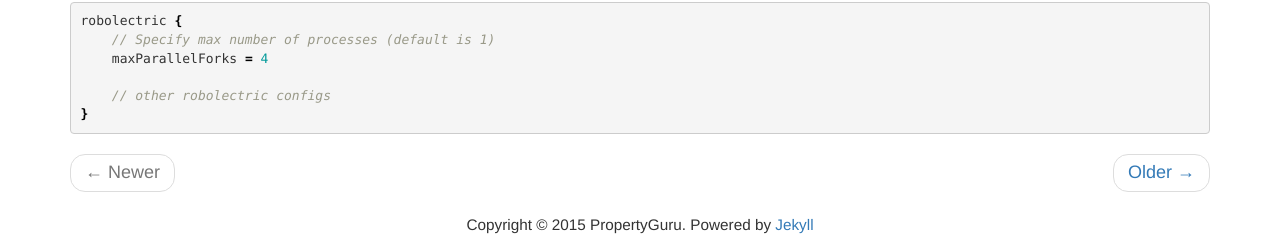
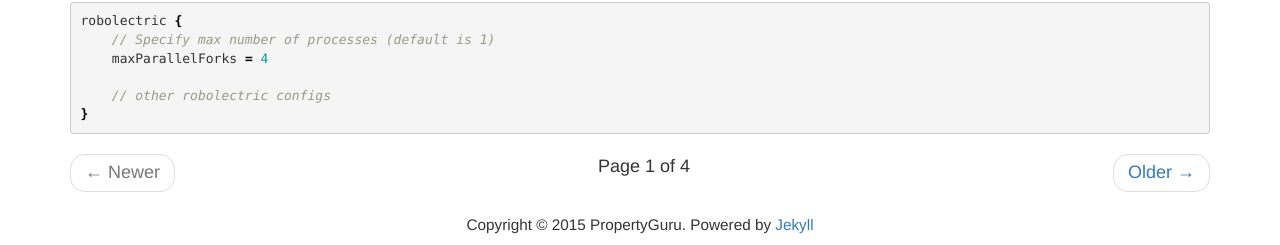
Before and after one commit to propertyguru/propertyguru.github.io, a Jekyll site: the page built from index.html, in a window 1280 px wide and 900 px high, scrolled down 3397 px. Shown: the part 652-897 px from the top of the window. Built offline with Jekyll 4.4.1, drawn with Linux system fonts in a browser that asks for light colours; nearby versions of some CDN libraries; the list of posts is cut into pages by our own code.

Commit message:
Add page count

```diff
--- a/index.html
+++ b/index.html
@@ -31,7 +31,7 @@ title: PropertyGuru Engineering | Blog
   {% else %}
         <li class="previous disabled"><a href="#">&larr; Newer</a></li>
   {% endif %}
-
+        <li>Page {{ paginator.page }} of {{ paginator.total_pages }}</li>
   {% if paginator.next_page %}
         <li class="next"><a href="/page{{paginator.next_page}}/">Older &rarr;</a></li>
   {% else %}
```
